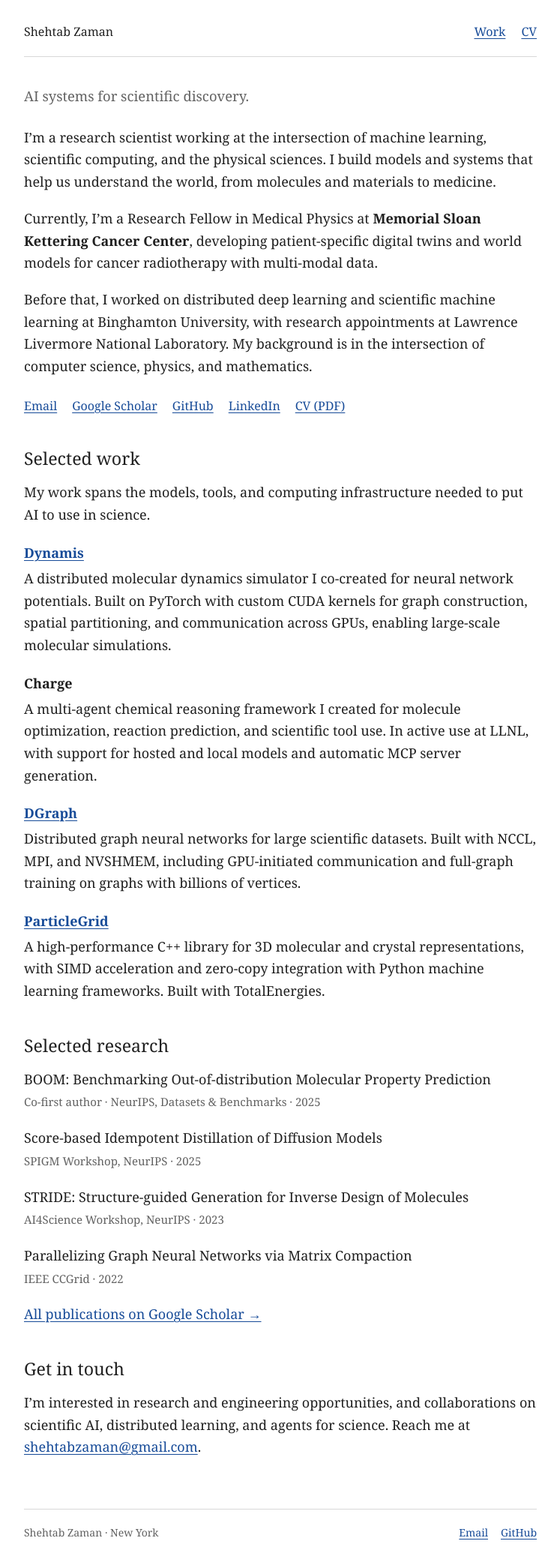
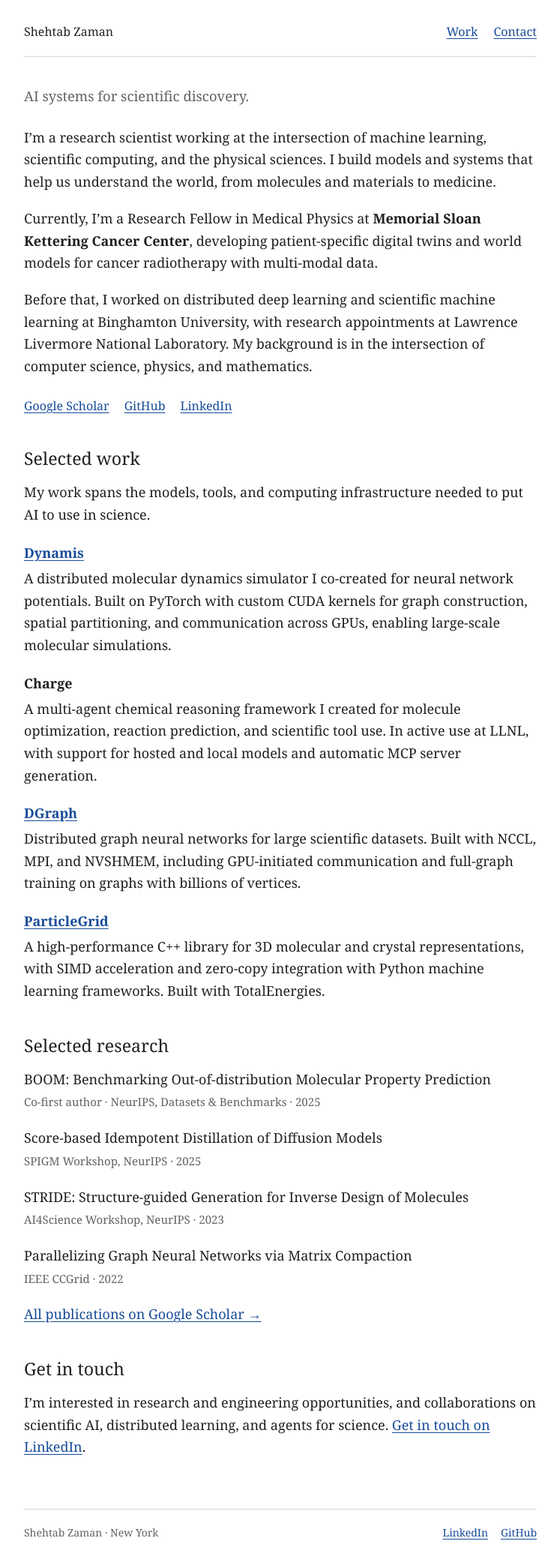
Before and after one commit to szaman19/szaman19.github.io, an Eleventy site: page src/index.njk in a window 1280 px wide. Shown: the whole page at 75% size, without its empty margins (266-1013 px from the left). Built offline with nearby package versions, Linux system fonts and the light colour scheme; Eleventy itself is replaced by a stand-in of ours; files that its build step writes are made by us from their sources.

Commit message:
Remove public email and CV downloads; use LinkedIn for contact

```diff
--- a/_config.yml
+++ b/_config.yml
@@ -7,7 +7,6 @@
 
 # Site settings
 title: SZ-Site
-email: shehtabzaman@gmail.com
 description: My personal website.
 author: Shehtab Zaman
 baseurl: "" # the subpath of your site, e.g. /blog
--- a/eleventy.config.js
+++ b/eleventy.config.js
@@ -1,7 +1,6 @@
 export default function (eleventyConfig) {
   eleventyConfig.setNunjucksEnvironmentOptions({ autoescape: true });
   eleventyConfig.addPassthroughCopy({ "src/styles": "styles" });
-  eleventyConfig.addPassthroughCopy({ "CV-Updated.pdf": "CV-Updated.pdf" });
   eleventyConfig.addPassthroughCopy({ "robots.txt": "robots.txt" });
   eleventyConfig.addFilter("readableDate", date => new Intl.DateTimeFormat("en-US", {
     month: "long", day: "numeric", year: "numeric", timeZone: "UTC"
--- a/scripts/check-site.mjs
+++ b/scripts/check-site.mjs
@@ -14,6 +14,7 @@ for (const file of files.filter(file => file.endsWith('.html'))) {
   const html = await readFile(file, 'utf8');
   assert(html.includes('<html lang="en">'), `Missing language: ${file}`);
   assert(!html.includes('<script'), `Unexpected client JavaScript: ${file}`);
+  assert(!/mailto:|[A-Z0-9._%+-]+@[A-Z0-9.-]+\.[A-Z]{2,}/i.test(html), `Public email address: ${file}`);
   assert(!/\{\{|\{%/.test(html), `Unrendered template: ${file}`);
   for (const match of html.matchAll(/(?:href|src)="([^"]+)"/g)) {
     const url = match[1];
@@ -34,6 +35,6 @@ for (const file of files.filter(file => file.endsWith('.html'))) {
     checked++;
   }
 }
-assert(files.includes(path.join(root, 'CV-Updated.pdf')), 'Missing CV');
+assert(!files.some(file => file.endsWith('.pdf')), 'CVs with private contact details must not be published');
 assert(files.includes(path.join(root, 'feed.xml')), 'Missing feed');
 console.log(`Checked ${files.filter(file => file.endsWith('.html')).length} HTML pages and ${checked} local links.`);
--- a/src/_data/site.json
+++ b/src/_data/site.json
@@ -2,7 +2,6 @@
   "name": "Shehtab Zaman",
   "url": "https://szaman19.github.io",
   "description": "Research scientist working on AI for scientific discovery, distributed deep learning, and agentic systems for science.",
-  "email": "shehtabzaman@gmail.com",
   "github": "https://github.com/szaman19/",
   "scholar": "https://scholar.google.com/citations?user=VP0ygUIAAAAJ&hl=en",
   "linkedin": "https://www.linkedin.com/in/shehtabzaman/"
--- a/src/_includes/layouts/base.njk
+++ b/src/_includes/layouts/base.njk
@@ -21,13 +21,13 @@
     <nav aria-label="Main navigation">
       <a href="/#work">Work</a>
       {% if collections.posts.length %}<a href="/writing/"{% if '/writing/' in page.url %} aria-current="page"{% endif %}>Writing</a>{% endif %}
-      <a href="/CV-Updated.pdf">CV</a>
+      <a href="{{ site.linkedin }}">Contact</a>
     </nav>
   </header>
   <main id="main">{{ content | safe }}</main>
   <footer class="site-footer">
     <span>Shehtab Zaman · New York</span>
-    <a href="mailto:{{ site.email }}">Email</a>
+    <a href="{{ site.linkedin }}">LinkedIn</a>
     <a href="{{ site.github }}">GitHub</a>
     {% if collections.posts.length %}<a href="/feed.xml">RSS / Atom</a>{% endif %}
   </footer>
--- a/src/index.njk
+++ b/src/index.njk
@@ -6,7 +6,7 @@ layout: layouts/base.njk
   <p>I’m a research scientist working at the intersection of machine learning, scientific computing, and the physical sciences. I build models and systems that help us understand the world, from molecules and materials to medicine.</p>
   <p>Currently, I’m a Research Fellow in Medical Physics at <strong>Memorial Sloan Kettering Cancer Center</strong>, developing patient-specific digital twins and world models for cancer radiotherapy with multi-modal data.</p>
   <p>Before that, I worked on distributed deep learning and scientific machine learning at Binghamton University, with research appointments at Lawrence Livermore National Laboratory. My background is in the intersection of computer science, physics, and mathematics.</p>
-  <p class="link-list"><a href="mailto:{{ site.email }}">Email</a> <a href="{{ site.scholar }}">Google Scholar</a> <a href="{{ site.github }}">GitHub</a> <a href="{{ site.linkedin }}">LinkedIn</a> <a href="/CV-Updated.pdf">CV (PDF)</a></p>
+  <p class="link-list"><a href="{{ site.scholar }}">Google Scholar</a> <a href="{{ site.github }}">GitHub</a> <a href="{{ site.linkedin }}">LinkedIn</a></p>
 </section>
 
 <section id="work" aria-labelledby="work-title">
@@ -53,5 +53,5 @@ layout: layouts/base.njk
 
 <section aria-labelledby="contact-title">
   <h2 id="contact-title">Get in touch</h2>
-  <p>I’m interested in research and engineering opportunities, and collaborations on scientific AI, distributed learning, and agents for science. Reach me at <a href="mailto:{{ site.email }}">{{ site.email }}</a>.</p>
+  <p>I’m interested in research and engineering opportunities, and collaborations on scientific AI, distributed learning, and agents for science. <a href="{{ site.linkedin }}">Get in touch on LinkedIn</a>.</p>
 </section>
```
Also changed, not shown: README.md, index.html, 3 other files.
